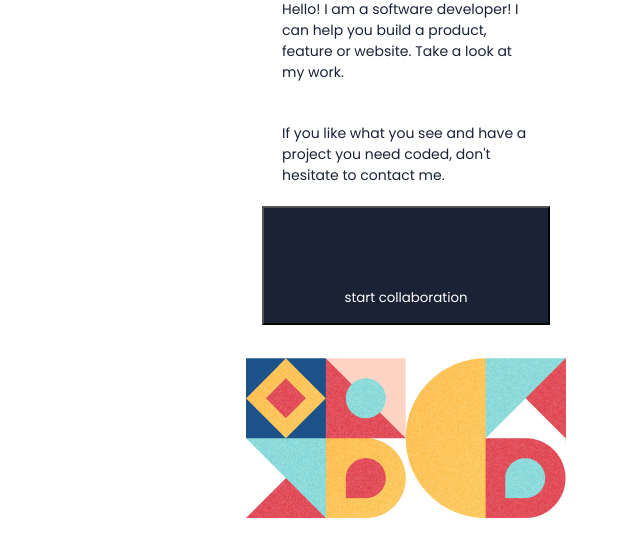
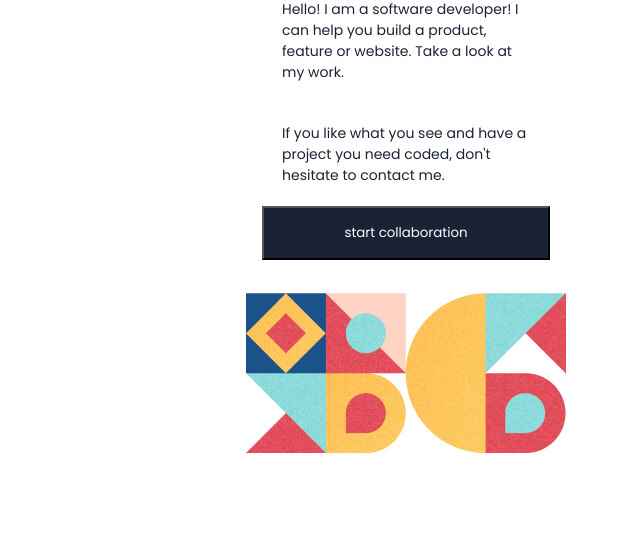
Before and after one commit to uno36/My-Portfolio, a plain HTML site: page index.html in a window 1280 px wide. Shown: the part 242-798 px from the top of the page, without its empty margins (234-874 px from the left). Drawn offline with Linux system fonts and the light colour scheme; a web font is replaced by a local one.

Commit message:
updated css

```diff
--- a/styles.css
+++ b/styles.css
@@ -106,7 +106,7 @@ nav {
   font-weight: 500;
   font-family: 'Poppins', Arial, Helvetica, sans-serif;
   text-align: center;
-  padding-top: 80px;
+  padding-top: 15px;
   padding-left: 15px;
   padding-bottom: 15px;
   padding-right: 15px;
```
